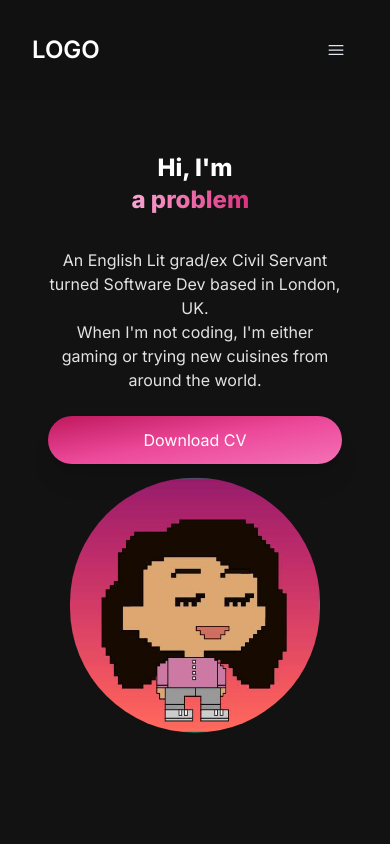
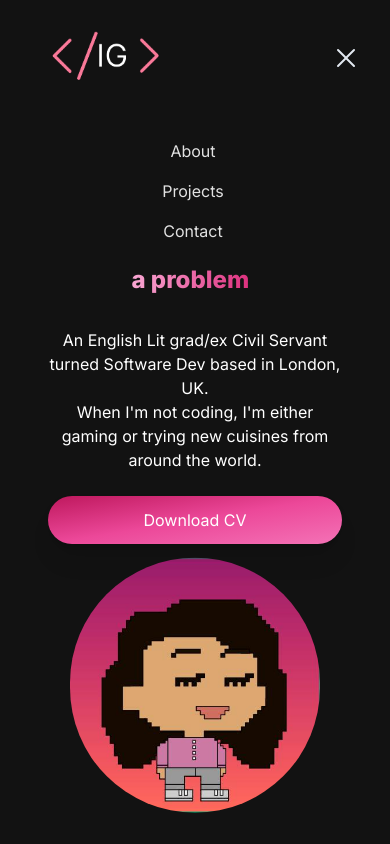
Before and after one commit to indiagrant/React-Portfolio-Site, a Next.js app: page / in a window 390 px wide. Both pictures are taken after a click on the button 336 px from the left and 50 px from the top of the page. Built offline with nearby package versions, Linux system fonts and the light colour scheme.

Commit message:
mobile menu complete

```diff
--- a/src/app/components/HeroSection.jsx
+++ b/src/app/components/HeroSection.jsx
@@ -6,8 +6,8 @@ import { TypeAnimation } from "react-type-animation";
 const HeroSection = () => {
   return (
     <section>
-      <div className="grid grid-cols-1 sm:grid-cols-12">
-        <div className="col-span-7 place-self-center text-center sm:text-left lg:text-center mt-10">
+      <div className="grid grid-cols-1 sm:grid-cols-12 mt-10">
+        <div className="col-span-7 place-self-center text-center sm:text-left lg:text-center mt-20">
           <h1 className="text-white mb-8 text-2xl sm:text-5xl lg:text-6xl font-extrabold">
             Hi, I'm <br />
             <span className="text-transparent bg-clip-text bg-gradient-to-r from-pink-300 to-pink-600">
@@ -29,7 +29,7 @@ const HeroSection = () => {
               />
             </span>
           </h1>
-          <p className="text-[#e2e2e2] text-base sm:text-lg mb-6 lg:text-xl">
+          <p className="text-[white] text-base sm:text-lg mb-6 lg:text-xl">
             An English Lit grad/ex Civil Servant turned Software Dev based in
             London, UK. <br />
             When I'm not coding, I'm either gaming or trying new cuisines from
--- /dev/null
+++ b/src/app/components/MenuOverlay.jsx
@@ -0,0 +1,16 @@
+import React from "react";
+import NavLink from "./NavLink";
+
+const MenuOverlay = ({ links }) => {
+  return (
+    <ul className="flex flex-col py-4 items-center">
+      {links.map((links, index) => (
+        <li key={index}>
+          <NavLink href={links.path} title={links.title} />
+        </li>
+      ))}
+    </ul>
+  );
+};
+
+export default MenuOverlay;
--- a/src/app/components/Navbar.jsx
+++ b/src/app/components/Navbar.jsx
@@ -2,7 +2,9 @@
 import React, { useState } from "react";
 import Link from "next/link";
 import NavLink from "./NavLink";
-import { Bars3Icon, XmarkIcon } from "@heroicons/react/24/solid";
+import { Bars3Icon, XMarkIcon } from "@heroicons/react/24/solid";
+import Image from "next/image";
+import MenuOverlay from "./MenuOverlay";
 
 const navLinks = [
   {
@@ -23,22 +25,30 @@ const Navbar = () => {
   const [navbarOpen, setNavbarOpen] = useState(false);
 
   return (
-    <nav className="fixed top-0 left-0 right-0 z-10 bg-[#121212] bg-opacity-90">
-      <div className="flex flex-wrap items-center justify-between mx-auto p-8">
-        <Link
-          href={"/"}
-          className="text-2xl md:text-5xl text-white font-semibold"
-        >
-          LOGO
+    <nav className="fixed top-0 left-0 right-0 z-15 bg-[#121212] bg-opacity-100">
+      <div className="flex flex-wrap items-center justify-between mx-auto px-4 py-2">
+        <Link href={"/"}>
+          <Image
+            src="/images/IGsmall2.png"
+            alt="logo image"
+            width={175}
+            height={100}
+          />
         </Link>
         <div className="mobile-menu block md:hidden">
-          {navbarOpen ? (
-            <button className="flex items-center px-3 py-2 text-slate-200 hover:text-[#E8486F]">
-              <Bars3Icon className="h-5 w-5" />
+          {!navbarOpen ? (
+            <button
+              onClick={() => setNavbarOpen(true)}
+              className="flex items-center px-3 py-2 text-slate-200 hover:text-[#E8486F]"
+            >
+              <Bars3Icon className="h-8 w-8" />
             </button>
           ) : (
-            <button className="flex items-center px-3 py-2 text-slate-200 hover:text-[#E8486F]">
-              <Bars3Icon className="h-5 w-5" />
+            <button
+              onClick={() => setNavbarOpen(false)}
+              className="flex items-center px-3 py-2 text-slate-200 hover:text-[#E8486F]"
+            >
+              <XMarkIcon className="h-8 w-8" />
             </button>
           )}
         </div>
@@ -52,6 +62,7 @@ const Navbar = () => {
           </ul>
         </div>
       </div>
+      {navbarOpen ? <MenuOverlay links={navLinks} /> : null}
     </nav>
   );
 };
--- a/src/app/layout.js
+++ b/src/app/layout.js
@@ -5,7 +5,6 @@ const inter = Inter({ subsets: ["latin"] });
 
 export const metadata = {
   title: "India Grant | Full-Stack Dev",
-  description: "Generated by create next app",
 };
 
 export default function RootLayout({ children }) {
```
Also changed, not shown: public/images/IGsmall.png (added), public/images/IGsmall2.png (added).
